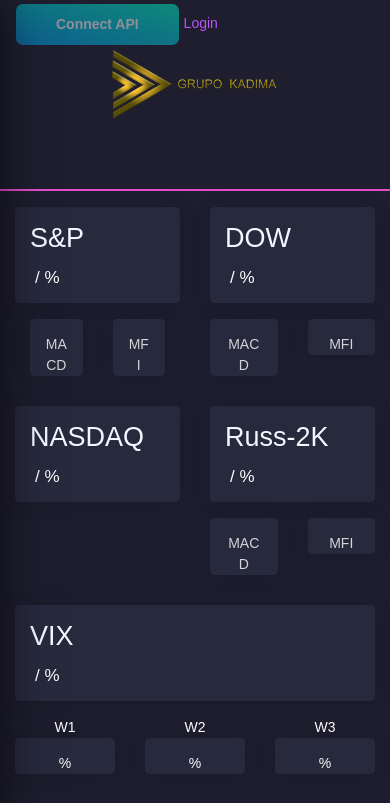
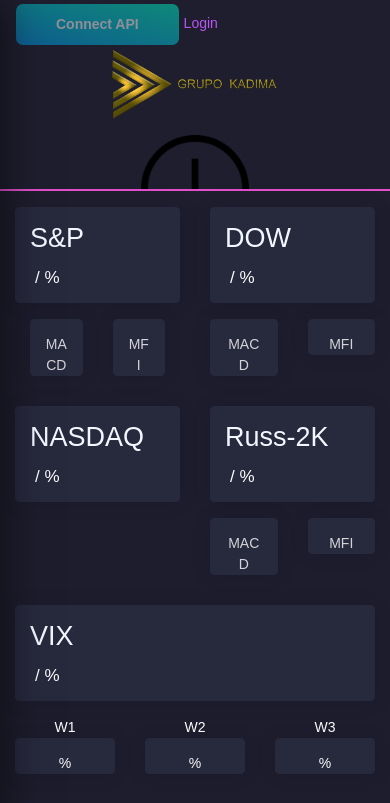
Before and after one commit to webclinic017/stocks_management, a Django app: page / in a window 390 px wide. Shown: the top 803 px of the page. Run offline with Django 3.2, Linux system fonts and the light colour scheme; data comes from the database, SQL or seed files in the repository; some libraries are stand-ins or nearby versions.

Commit message:
main indicator

```diff
--- a/kadima/templates/kadima/base.html
+++ b/kadima/templates/kadima/base.html
@@ -73,6 +73,9 @@
           {% elif stock_alert == 'condition_4' %}
             <div class="col-sm-3 fast-blink-row-sell">
               <img class="pt-3 pb-3" src="{% static 'assets/img/attention.png' %}" alt="Stock alert";" style="max-width:30%">
+          {% else %}
+              <div class="col-sm-3 ">
+                <img class="pt-3 pb-3" src="{% static 'assets/img/attention.png' %}" alt="Stock alert";" style="max-width:30%">
           {% endif %}
           </div>
           <div class="col-sm-3"></div>
```
